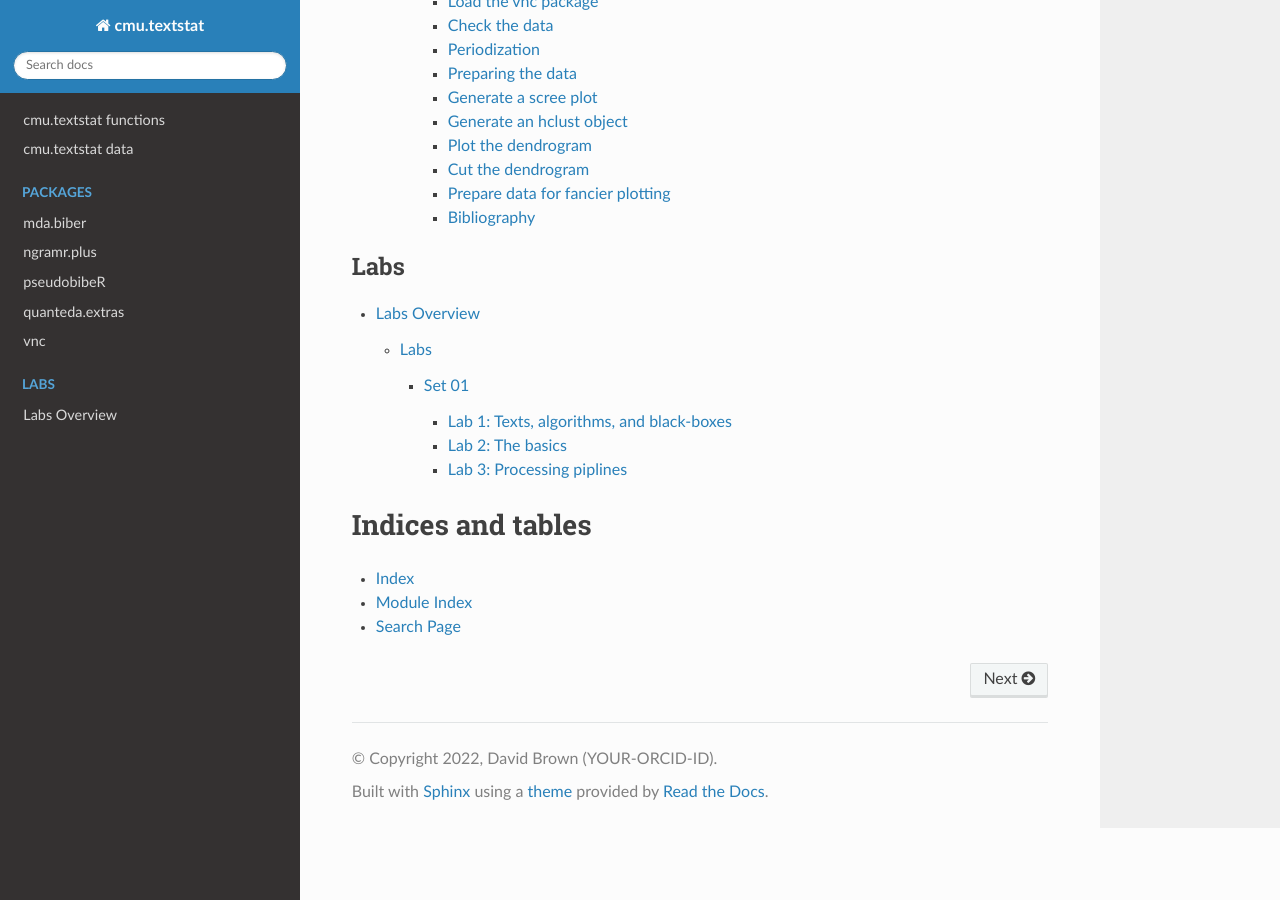
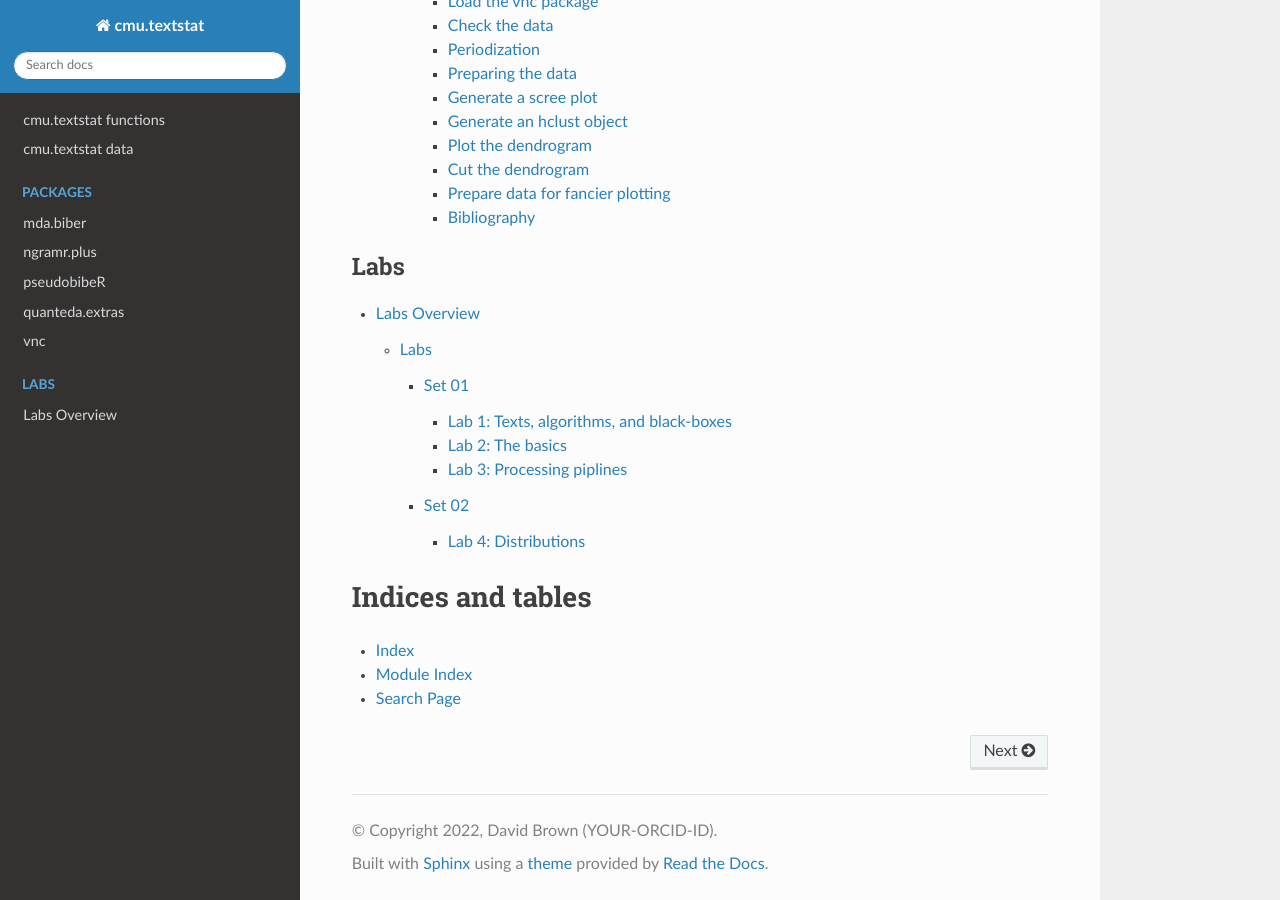
Before and after one commit to browndw/cmu-textstat-docs, a Sphinx documentation site: the page built from docs/index.rst, in a window 1280 px wide and 900 px high, scrolled down 4995 px. Built offline with Sphinx 7.4.7 and the Read the Docs theme 2.0.0, drawn with Linux system fonts in a browser that asks for light colours.

Commit message:
Update lab_overview.md

````diff
--- a/docs/labs/lab_overview.md
+++ b/docs/labs/lab_overview.md
@@ -17,4 +17,5 @@ Also, these supplementary materials were prepared using simple markdown (rather
 :maxdepth: 3
 
 sets/set_01.md
+sets/set_02.md
 ```
````
